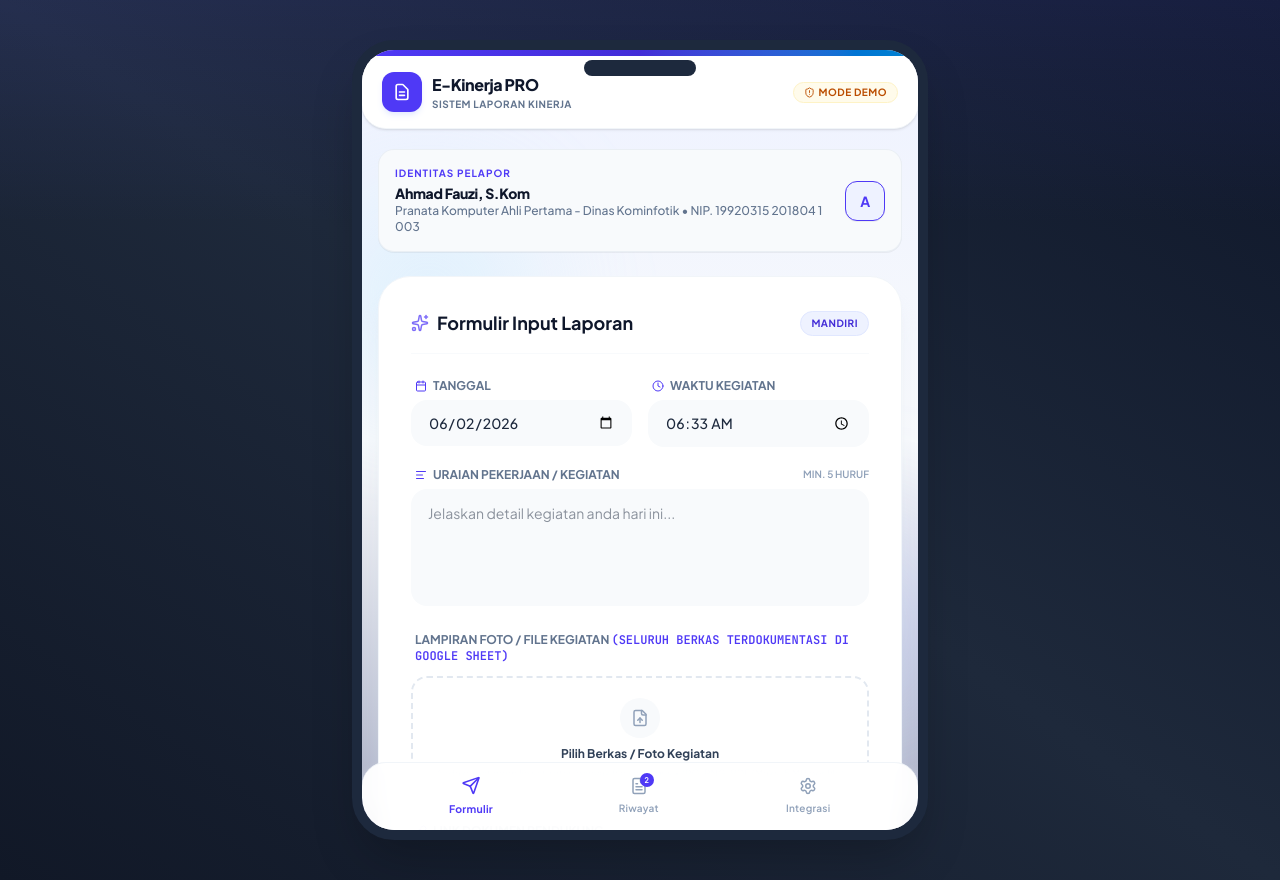
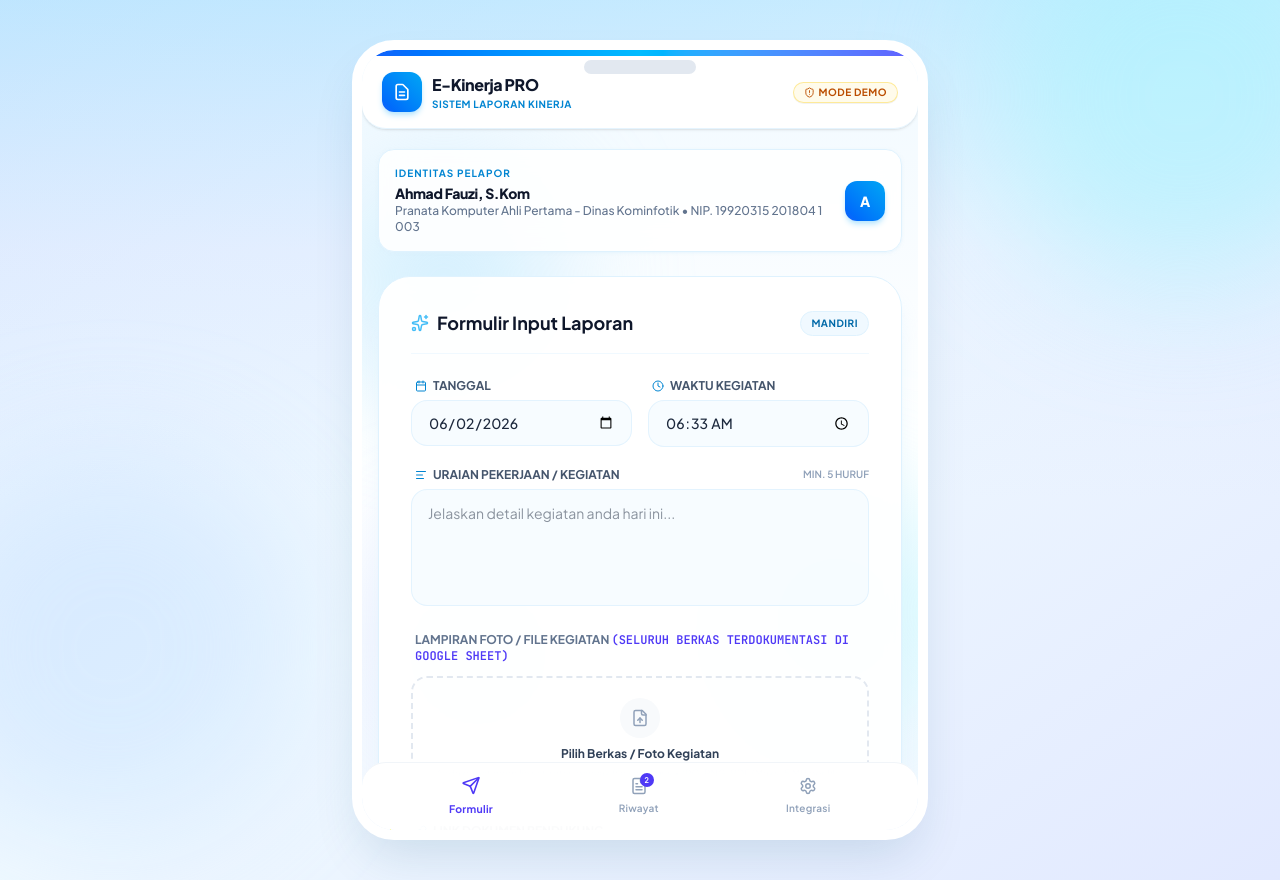
Before and after one commit to Novie-cmd/kinerja, a React (Vite) app: page / in a window 1280 px wide. Built offline with nearby package versions, Linux system fonts and the light colour scheme.

Commit message:
style: update design system to sky blue theme
Refactor application color palette from indigo to sky blue across all components, including updated gradients, background overlays, and border accents to provide a fresh, modern aesthetic.

```diff
--- a/src/App.tsx
+++ b/src/App.tsx
@@ -110,26 +110,29 @@ export default function App() {
   };
 
   return (
-    <div className="min-h-screen bg-slate-50 lg:bg-gradient-to-tr lg:from-[#111827] lg:via-[#1e293b] lg:to-[#0f172a] flex flex-col items-center justify-start lg:py-10 lg:px-4 font-sans antialiased text-slate-800" id="main-view-wrapper">
+    <div className="min-h-screen bg-sky-50/80 lg:bg-gradient-to-br lg:from-blue-100/80 lg:via-sky-50 lg:to-indigo-100/90 flex flex-col items-center justify-start lg:py-10 lg:px-4 font-sans antialiased text-slate-800 relative overflow-hidden" id="main-view-wrapper">
 
-      {/* Premium Natural Ambient Overlay (Visible on large screens) */}
-      <div className="hidden lg:block absolute top-0 left-0 w-full h-[450px] bg-gradient-to-b from-indigo-500/10 via-transparent to-transparent pointer-events-none z-0"></div>
+      {/* Premium Natural Bright Ambient Overlay (Visible on large screens) */}
+      <div className="hidden lg:block absolute top-0 left-0 w-full h-[500px] bg-gradient-to-b from-sky-300/30 via-indigo-200/15 to-transparent pointer-events-none z-0"></div>
+      <div className="hidden lg:block absolute -top-24 -right-24 w-96 h-96 bg-cyan-200/50 rounded-full filter blur-3xl pointer-events-none z-0"></div>
+      <div className="hidden lg:block absolute bottom-10 -left-20 w-96 h-96 bg-blue-200/40 rounded-full filter blur-3xl pointer-events-none z-0"></div>
 
       {/* Centered Smartphone Container */}
       <div className="w-full max-w-sm sm:max-w-md lg:max-w-xl flex justify-center z-10" id="phone-app-container">
 
         {/* Smartphone Simulator Frame Wrapper on Desktop */}
-        <div className="w-full bg-slate-950 lg:border-[10px] lg:border-slate-800 lg:rounded-[42px] lg:shadow-2xl overflow-hidden relative flex flex-col justify-between animate-fade-in" style={{ minHeight: '100vh', maxHeight: '100vh' }} id="simulated-smartphone">
+        <div className="w-full bg-white lg:border-[10px] lg:border-white lg:rounded-[42px] lg:shadow-2xl lg:shadow-sky-900/15 overflow-hidden relative flex flex-col justify-between animate-fade-in" style={{ minHeight: '100vh', maxHeight: '100vh' }} id="simulated-smartphone">
 
             {/* Top Ear Speaker Indicator (Invisible on actual phone screens) */}
-            <div className="hidden lg:block absolute top-2.5 left-1/2 transform -translate-x-1/2 w-28 h-4 bg-slate-800 rounded-full z-20"></div>
+            <div className="hidden lg:block absolute top-2.5 left-1/2 transform -translate-x-1/2 w-28 h-3.5 bg-slate-200 rounded-full z-20"></div>
 
-            {/* Main Inside Frame - Stylized with sophisticated soft gradient background */}
-            <div className="flex-1 flex flex-col overflow-y-auto bg-gradient-to-b from-[#eef2ff] via-[#f8fafc] to-[#e0e7ff]/75 scrollbar-none relative" id="internal-viewport">
+            {/* Main Inside Frame - Stylized with bright cheerful soft gradient background */}
+            <div className="flex-1 flex flex-col overflow-y-auto bg-gradient-to-b from-sky-50/90 via-white to-blue-50/80 scrollbar-none relative" id="internal-viewport">
 
-              {/* Dynamic Glowing Accent Blobs (Behind cards, completely non-obstructive to text legibility) */}
-              <div className="absolute top-[150px] left-[-30px] w-48 h-48 bg-sky-200/40 rounded-full filter blur-3xl pointer-events-none z-0"></div>
-              <div className="absolute top-[480px] right-[-30px] w-48 h-48 bg-indigo-300/30 rounded-full filter blur-3xl pointer-events-none z-0"></div>
+              {/* Dynamic Glowing Accent Blobs */}
+              <div className="absolute top-[120px] left-[-30px] w-56 h-56 bg-sky-200/60 rounded-full filter blur-3xl pointer-events-none z-0"></div>
+              <div className="absolute top-[450px] right-[-30px] w-56 h-56 bg-cyan-200/50 rounded-full filter blur-3xl pointer-events-none z-0"></div>
+              <div className="absolute bottom-[100px] left-[20px] w-48 h-48 bg-indigo-200/40 rounded-full filter blur-3xl pointer-events-none z-0"></div>
 
               {/* Official Elegant Header */}
               <Header
--- a/src/components/FormInput.tsx
+++ b/src/components/FormInput.tsx
@@ -339,26 +339,26 @@ export default function FormInput({ settings, onAddReport }: FormInputProps) {
     <div className="space-y-6" id="form-input-container">
       {/* Employee Quick Info Badge styled elegant & natural */}
       {(settings.employeeName || settings.position) && (
-        <div className="bg-slate-50 border border-slate-200/60 rounded-2xl p-4 flex items-center justify-between shadow-2xs animate-fade-in" id="employee-badge-info">
+        <div className="bg-white/90 backdrop-blur-md border border-sky-100 rounded-2xl p-4 flex items-center justify-between shadow-sm shadow-sky-100/50 animate-fade-in" id="employee-badge-info">
           <div>
-            <span className="text-[10px] font-bold text-indigo-600 uppercase tracking-widest block mb-0.5">Identitas Pelapor</span>
+            <span className="text-[10px] font-bold text-sky-600 uppercase tracking-widest block mb-0.5">Identitas Pelapor</span>
             <h4 className="font-extrabold text-slate-900 text-sm tracking-tight">{settings.employeeName || 'Pegawai Laporan'}</h4>
             <p className="text-xs text-slate-500 font-medium">{settings.position || 'Jabatan Umum'} {settings.employeeId && `• NIP. ${settings.employeeId}`}</p>
           </div>
-          <div className="w-10 h-10 rounded-xl bg-indigo-50 border border-indigo-150 text-indigo-600 font-bold flex items-center justify-center text-sm shadow-2xs">
+          <div className="w-10 h-10 rounded-xl bg-gradient-to-tr from-blue-600 to-sky-500 text-white font-extrabold flex items-center justify-center text-sm shadow-md shadow-sky-200">
             {(settings.employeeName || 'P')[0].toUpperCase()}
           </div>
         </div>
       )}
 
       {/* Main Elegant Input Form following the Natural Tones structure */}
-      <div className="bg-white rounded-[32px] border border-slate-100 shadow-xl shadow-slate-200/40 p-6 md:p-8" id="card-input-form">
-        <div className="flex items-center justify-between mb-6 pb-4 border-b border-slate-50">
+      <div className="bg-white/95 backdrop-blur-sm rounded-[32px] border border-sky-100 shadow-xl shadow-sky-100/60 p-6 md:p-8" id="card-input-form">
+        <div className="flex items-center justify-between mb-6 pb-4 border-b border-sky-50">
           <h2 className="text-lg font-bold text-slate-900 flex items-center gap-2">
-            <Sparkles size={18} className="text-indigo-600 animate-pulse" />
+            <Sparkles size={18} className="text-sky-500 animate-pulse" />
             <span>Formulir Input Laporan</span>
           </h2>
-          <span className="px-2.5 py-1 bg-indigo-50 text-indigo-700 text-[10px] font-bold uppercase rounded-full tracking-wider border border-indigo-100">
+          <span className="px-2.5 py-1 bg-sky-50 text-sky-700 text-[10px] font-bold uppercase rounded-full tracking-wider border border-sky-100">
             Mandiri
           </span>
         </div>
@@ -374,8 +374,8 @@ export default function FormInput({ settings, onAddReport }: FormInputProps) {
           {/* Tanggal & Waktu Split */}
           <div className="grid grid-cols-2 gap-4">
             <div className="space-y-1.5">
-              <label className="text-xs font-bold text-slate-500 uppercase ml-1 flex items-center gap-1.5" htmlFor="field-tanggal">
-                <Calendar size={12} className="text-indigo-600" /> Tanggal
+              <label className="text-xs font-bold text-slate-600 uppercase ml-1 flex items-center gap-1.5" htmlFor="field-tanggal">
+                <Calendar size={12} className="text-sky-600" /> Tanggal
               </label>
               <input
                 id="field-tanggal"
@@ -383,13 +383,13 @@ export default function FormInput({ settings, onAddReport }: FormInputProps) {
                 required
                 value={tanggal}
                 onChange={(e) => setTanggal(e.target.value)}
-                className="w-full px-4 py-3 rounded-2xl bg-slate-50 border border-transparent focus:bg-white focus:border-indigo-500 focus:ring-4 focus:ring-indigo-500/10 transition-all outline-none text-sm text-slate-800 font-medium"
+                className="w-full px-4 py-3 rounded-2xl bg-sky-50/50 border border-sky-100/80 focus:bg-white focus:border-sky-500 focus:ring-4 focus:ring-sky-500/15 transition-all outline-none text-sm text-slate-800 font-medium"
               />
             </div>
 
             <div className="space-y-1.5">
-              <label className="text-xs font-bold text-slate-500 uppercase ml-1 flex items-center gap-1.5" htmlFor="field-waktu">
-                <Clock size={12} className="text-indigo-600" /> Waktu Kegiatan
+              <label className="text-xs font-bold text-slate-600 uppercase ml-1 flex items-center gap-1.5" htmlFor="field-waktu">
+                <Clock size={12} className="text-sky-600" /> Waktu Kegiatan
               </label>
               <input
                 id="field-waktu"
@@ -397,16 +397,16 @@ export default function FormInput({ settings, onAddReport }: FormInputProps) {
                 required
                 value={waktu}
                 onChange={(e) => setWaktu(e.target.value)}
-                className="w-full px-4 py-3 rounded-2xl bg-slate-50 border border-transparent focus:bg-white focus:border-indigo-500 focus:ring-4 focus:ring-indigo-500/10 transition-all outline-none text-sm text-slate-800 font-medium"
+                className="w-full px-4 py-3 rounded-2xl bg-sky-50/50 border border-sky-100/80 focus:bg-white focus:border-sky-500 focus:ring-4 focus:ring-sky-500/15 transition-all outline-none text-sm text-slate-800 font-medium"
               />
             </div>
           </div>
 
           {/* Uraian Kinerja */}
           <div className="space-y-1.5">
-            <label className="text-xs font-bold text-slate-500 uppercase ml-1 flex items-center justify-between" htmlFor="field-uraian">
+            <label className="text-xs font-bold text-slate-600 uppercase ml-1 flex items-center justify-between" htmlFor="field-uraian">
               <span className="flex items-center gap-1.5">
-                <AlignLeft size={12} className="text-indigo-600" /> Uraian Pekerjaan / Kegiatan
+                <AlignLeft size={12} className="text-sky-600" /> Uraian Pekerjaan / Kegiatan
               </span>
               <span className="text-[10px] text-slate-400 font-semibold uppercase">Min. 5 Huruf</span>
             </label>
@@ -417,7 +417,7 @@ export default function FormInput({ settings, onAddReport }: FormInputProps) {
               placeholder="Jelaskan detail kegiatan anda hari ini..."
               value={uraian}
               onChange={(e) => setUraian(e.target.value)}
-              className="w-full px-4 py-3 rounded-2xl bg-slate-50 border border-transparent focus:bg-white focus:border-indigo-500 focus:ring-4 focus:ring-indigo-500/10 transition-all outline-none text-sm text-slate-800 leading-relaxed resize-none"
+              className="w-full px-4 py-3 rounded-2xl bg-sky-50/50 border border-sky-100/80 focus:bg-white focus:border-sky-500 focus:ring-4 focus:ring-sky-500/15 transition-all outline-none text-sm text-slate-800 leading-relaxed resize-none"
             />
           </div>
 
@@ -526,8 +526,8 @@ export default function FormInput({ settings, onAddReport }: FormInputProps) {
 
           {/* Link Pendukung */}
           <div className="space-y-1.5">
-            <label className="text-xs font-bold text-slate-500 uppercase ml-1 flex items-center gap-1.5" htmlFor="field-link">
-              <LinkIcon size={12} className="text-indigo-600" /> Link Dokumen Pendukung
+            <label className="text-xs font-bold text-slate-600 uppercase ml-1 flex items-center gap-1.5" htmlFor="field-link">
+              <LinkIcon size={12} className="text-sky-600" /> Link Dokumen Pendukung
             </label>
             <div className="relative">
               <div className="absolute inset-y-0 left-0 pl-4 flex items-center pointer-events-none text-slate-400">
@@ -541,20 +541,20 @@ export default function FormInput({ settings, onAddReport }: FormInputProps) {
                 placeholder="https://docs.google.com/..."
                 value={link}
                 onChange={(e) => setLink(e.target.value)}
-                className="w-full pl-10 pr-4 py-3 rounded-2xl bg-slate-50 border border-transparent focus:bg-white focus:border-indigo-500 focus:ring-4 focus:ring-indigo-500/10 transition-all outline-none text-sm text-slate-800 font-medium"
+                className="w-full pl-10 pr-4 py-3 rounded-2xl bg-sky-50/50 border border-sky-100/80 focus:bg-white focus:border-sky-500 focus:ring-4 focus:ring-sky-500/15 transition-all outline-none text-sm text-slate-800 font-medium"
               />
             </div>
             <p className="text-[10px] text-slate-400 mt-1 italic ml-1">Contoh: Link Google Drive, Trello, atau Jira.</p>
           </div>
 
-          {/* Submit Button in Natural Tones / indigo style */}
+          {/* Submit Button in bright blue gradient style */}
           <button
             type="submit"
             disabled={submitting}
             className={`w-full py-4 px-4 rounded-2xl flex items-center justify-center gap-2.5 font-bold text-sm shadow-lg transition-all cursor-pointer transform active:scale-95 focus:outline-none ${
               submitting
-                ? 'bg-slate-350 text-slate-500 cursor-not-allowed shadow-none'
-                : 'bg-indigo-600 hover:bg-indigo-700 text-white shadow-indigo-200'
+                ? 'bg-slate-300 text-slate-500 cursor-not-allowed shadow-none'
+                : 'bg-gradient-to-r from-blue-600 via-sky-600 to-indigo-600 hover:from-blue-700 hover:to-indigo-700 text-white shadow-sky-200'
             }`}
           >
             {submitting ? (
--- a/src/components/Header.tsx
+++ b/src/components/Header.tsx
@@ -9,14 +9,14 @@ interface HeaderProps {
 
 export default function Header({ hasGasUrl, employeeName, employeeId }: HeaderProps) {
   return (
-    <header className="bg-white text-slate-800 rounded-b-3xl shadow-sm border-b border-slate-100 relative z-10" id="app-header">
-      {/* Top Banner Accent with premium Natural Tones gradients (indigo-600 emerald-500) */}
-      <div className="bg-gradient-to-r from-indigo-600 via-indigo-700 to-sky-600 h-1.5 w-full"></div>
+    <header className="bg-white/95 backdrop-blur-md text-slate-800 rounded-b-3xl shadow-sm border-b border-sky-100/80 relative z-10" id="app-header">
+      {/* Top Banner Accent with bright vibrant sky-blue gradient */}
+      <div className="bg-gradient-to-r from-blue-600 via-sky-400 to-indigo-500 h-1.5 w-full"></div>
 
       <div className="px-5 py-4 flex items-center justify-between">
         <div className="flex items-center gap-2.5">
-          {/* Indigo icon badge like the Design HTML */}
-          <div className="w-10 h-10 bg-indigo-600 rounded-xl flex items-center justify-center text-white shadow-md shadow-indigo-100/80">
+          {/* Bright Sky Blue icon badge */}
+          <div className="w-10 h-10 bg-gradient-to-tr from-blue-600 to-sky-500 rounded-xl flex items-center justify-center text-white shadow-md shadow-sky-200">
             <svg xmlns="http://www.w3.org/2000/svg" className="h-5 w-5" fill="none" viewBox="0 0 24 24" stroke="currentColor">
               <path strokeLinecap="round" strokeLinejoin="round" strokeWidth="2" d="M9 12h6m-6 4h6m2 5H7a2 2 0 01-2-2V5a2 2 0 012-2h5.586a1 1 0 01.707.293l5.414 5.414a1 1 0 01.293.707V19a2 2 0 01-2 2z" />
             </svg>
@@ -24,17 +24,17 @@ export default function Header({ hasGasUrl, employeeName, employeeId }: HeaderPr
 
           <div>
             <h1 className="text-base font-extrabold text-slate-900 tracking-tight">E-Kinerja PRO</h1>
-            <p className="text-[10px] text-slate-500 font-bold uppercase tracking-wider">Sistem Laporan Kinerja</p>
+            <p className="text-[10px] text-sky-600 font-bold uppercase tracking-wider">Sistem Laporan Kinerja</p>
           </div>
         </div>
 
         <div className="flex flex-col items-end gap-1.5" id="header-status-badge">
           {hasGasUrl ? (
-            <span className="px-2.5 py-0.5 bg-indigo-50 text-indigo-700 text-[10px] font-bold uppercase rounded-full tracking-wider border border-indigo-100 flex items-center gap-1">
-              <BadgeCheck size={11} /> Sheets Live
+            <span className="px-2.5 py-0.5 bg-sky-50 text-sky-700 text-[10px] font-bold uppercase rounded-full tracking-wider border border-sky-200/80 flex items-center gap-1 shadow-2xs">
+              <BadgeCheck size={11} className="text-sky-600" /> Sheets Live
             </span>
           ) : (
-            <span className="px-2.5 py-0.5 bg-amber-50 text-amber-700 text-[10px] font-bold uppercase rounded-full tracking-wider border border-amber-100 flex items-center gap-1">
+            <span className="px-2.5 py-0.5 bg-amber-50 text-amber-700 text-[10px] font-bold uppercase rounded-full tracking-wider border border-amber-200/80 flex items-center gap-1 shadow-2xs">
               <ShieldAlert size={11} /> Mode Demo
             </span>
           )}
```
Also changed, not shown: src/components/AppsScriptHub.tsx (+20 -20 lines), src/components/ReportHistory.tsx (+18 -18 lines).
